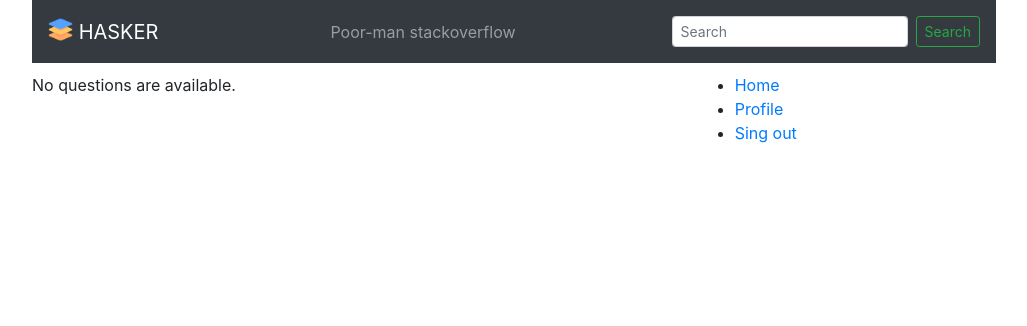
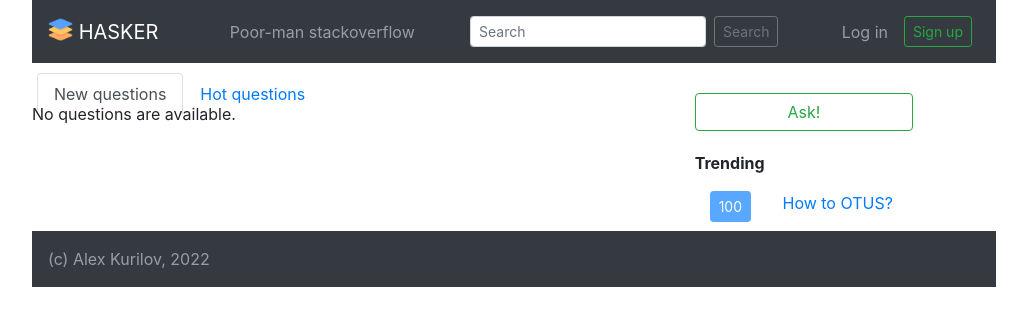
Before and after one commit to dexpiper/otus_hw6, a Django app: page /questions/ in a window 1280 px wide. Shown: the top 326 px of the page, without its empty margins (126-1153 px from the left). Run offline with Django 4.2, Linux system fonts and the light colour scheme; data that the repository does not hold is empty; some libraries are stand-ins or nearby versions.

Commit message:
Styling 2

```diff
--- a/questions/templates/base.html
+++ b/questions/templates/base.html
@@ -26,8 +26,19 @@
                     Poor-man stackoverflow
                 </span>
                 <form class="form-inline">
+                    <!-- Search -->
                     <input class="form-control form-control-sm mr-sm-2" type="search" placeholder="Search" aria-label="Search">
-                    <button class="btn btn-outline-success my-2 btn-sm" type="submit">Search</button>
+                    <button class="btn btn-sm btn-outline-secondary btn-sm mr-sm-2" type="submit">Search</button>
+                </form>
+                <form class="form-inline">
+                    <ul class="navbar-nav mr-auto mt-2 mt-lg-0 mr-sm-3">
+                        <li class="nav-item">
+                          <!-- Log-in -->
+                          <a class="nav-link" href="#">Log in</a>
+                        </li>
+                      </ul>
+                    <!-- Sign up -->
+                    <button class="btn btn-outline-success my-2 btn-sm mr-sm-2" type="button">Sign up</button>
                 </form>
             </nav>
         </div>
@@ -35,19 +46,45 @@
         <div class="container-fluid" style="margin-top: 10px;">
             <div class="row">
                 <div class="col-8">
+                    <!-- CONTENT -->
                     {% block content %}{% endblock %}
+                    <!-- END CONTENT -->
                 </div>
-                <div class="col-2">
-                    <ul class="sidebar-nav">
-                        <li><a href="{% url 'index' %}">Home</a></li>
-                        <li><a href="">Profile</a></li>
-                        <li><a href="">Sing out</a></li>
-                    </ul>
+                <div class="col-3">
+                    <form class="form-inline" style="margin-top: 20px;">
+                        <!-- Ask button -->
+                        <button class="btn btn-outline-success btn-block" type="button">Ask!</button>
+                    </form>
+
+                    <div class="container-fluid" style="margin-top: 20px;">
+                        <div class="row">
+                            <p class="text-center font-weight-bold">Trending</p>
+                        </div>
+                        <div class="row">
+                            <!-- TRENDING section -->
+                            <div class="col-4">
+                                <button type="button" class="btn btn-primary btn-sm" disabled>100</button>
+                            </div>
+                            <div class="col-8">
+                                <p><a href="#" class="text-primary">How to OTUS?</a></p>
+                            </div>
+                        </div>
+                    </div>
                 </div>
             </div>
         </div>
     </div>
 
+    <!-- Footer -->
+    <div class="container-fluid" style="max-width:80%;">
+        <div class="container-fluid">
+            <nav class="navbar navbar-dark bg-dark">
+                <span class="navbar-text">
+                    (c) Alex Kurilov, 2022
+                </span>
+            </nav>
+        </div>
+    </div>
 
 </body>
 </html>
--- a/questions/templates/questions/index.html
+++ b/questions/templates/questions/index.html
@@ -1,22 +1,33 @@
 {% extends "base.html" %}
 
 {% block content %}
+{% load static %}
+<div class="container-fluid">
+    <ul class="nav nav-tabs card-header-tabs">
+      <li class="nav-item">
+        <a class="nav-link active" href="#">New questions</a>
+      </li>
+      <li class="nav-item">
+        <a class="nav-link" href="{% url 'questions:hot' %}">Hot questions</a>
+      </li>
+    </ul>
+</div>
 
     {% if queryset %}
-    {% load static %}
+
+
         {% for question in queryset %}
 
           <div class="card border-light mb-3" style="max-width: 60rem; margin-top:5px; margin-bottom:5px;">
 
             <div class="card-header">
-              id #{{ question.id }}
-
+              <div class="text-muted">id #{{ question.id }}
               {% if question.status == 1 %}
               <img src="{% static 'questions/accept.png' %}" alt="Answered" width="20" height="20">
               {% elif question.status == 0 and question.number_answers == 0 %}
               <img src="{% static 'questions/question.png' %}" alt="No answer yet" width="20" height="20">
               {% endif %}
-
+              </div>
             </div>
 
             <div class="card-body">
@@ -30,7 +41,7 @@
                     <div class="row">{{ question.number_answers }}</div>
                     <div class="row">Answers</div>
                   </div>
-                  <div class="col-5" style="margin-left: 5px;">
+                  <div class="col-7" style="margin-left: 10px;">
                     <a href="{% url 'questions:question' question.id %}" class="card-block stretched-link text-decoration-none" style="text-decoration: none;">
                     <h5 class="card-title">
                       {{ question.title }}
@@ -43,8 +54,12 @@
                     </p>
                   </div>
                   <div class="col-2" style="margin-left: 5px;">
-                    <div class="row">{{ question.author }}</div>
-                    <div class="row">{{ question.asked_ago }}</div>
+                    <div class="row">
+                      <p><a href="#" class="text-primary">{{ question.author }}</a></p>
+                    </div>
+                    <div class="row">
+                      <p class="text-secondary">{{ question.asked_ago }}</p>
+                    </div>
                   </div>
                 </div>
               </div>
@@ -55,4 +70,5 @@
         <p>No questions are available.</p>
     {% endif %}
 
+
 {% endblock %}
--- a/questions/urls.py
+++ b/questions/urls.py
@@ -5,6 +5,7 @@ from . import views
 app_name = 'questions'
 urlpatterns = [
     path('', views.index, name='index'),
+    path('hot', views.index_hot, name='hot'),
     path('<int:question_id>/', views.question, name='question'),
     path('make_answer/<int:question_id>/', views.answer_question,
          name='answer'),
--- a/questions/views.py
+++ b/questions/views.py
@@ -10,9 +10,15 @@ from django.urls import reverse
 
 
 def index(request):
-    queryset = Question.objects.all()
+    queryset = Question.objects.all().order_by('-created_on', 'title')
     context = {'queryset': queryset}
     return render(request, 'questions/index.html', context)
+
+
+def index_hot(request):
+    queryset = Question.objects.all().order_by('votes', 'title')
+    context = {'queryset': queryset}
+    return render(request, 'questions/hot_questions.html', context)
 
 
 def question(request, question_id, fallback=False):
```
Also changed, not shown: questions/templates/questions/hot_questions.html (added, +74 -0 lines), questions/static/questions/github.png (added).
